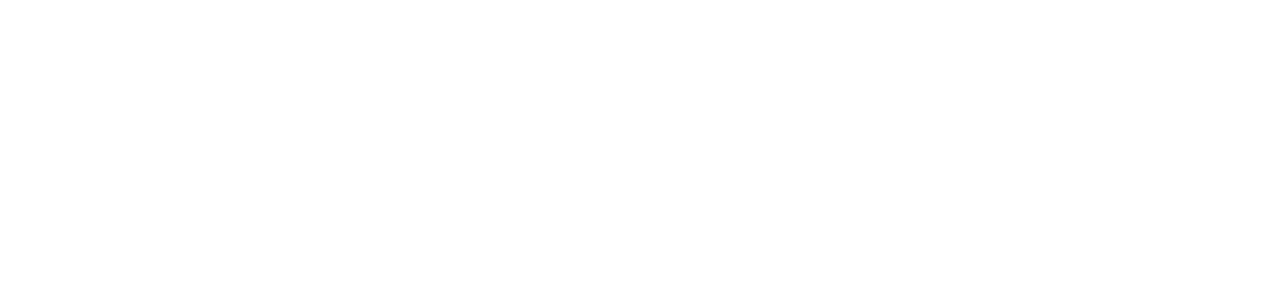
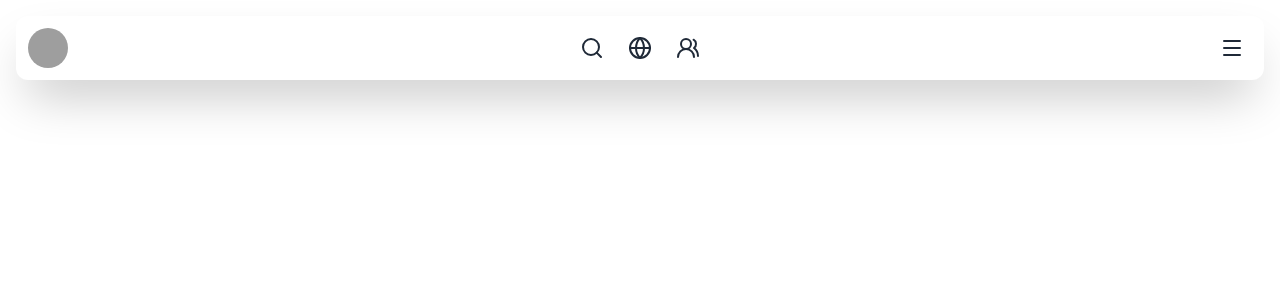
Before and after one commit to vrc-hub/vrc-hub, a SvelteKit app: page / in a window 1280 px wide. Shown: the top 300 px of the page. Built offline with nearby package versions, Linux system fonts and the light colour scheme; grey boxes are pictures that could not be loaded.

Commit message:
feat: added daisyui and bootstrap navbar

```diff
--- a/package.json
+++ b/package.json
@@ -22,6 +22,7 @@
 		"@typescript-eslint/eslint-plugin": "^6.0.0",
 		"@typescript-eslint/parser": "^6.0.0",
 		"autoprefixer": "^10.4.16",
+		"daisyui": "^3.9.2",
 		"eslint": "^8.28.0",
 		"eslint-config-prettier": "^8.5.0",
 		"eslint-plugin-svelte": "^2.30.0",
--- /dev/null
+++ b/src/lib/components/content/Avatar.svelte
@@ -0,0 +1,27 @@
+<script lang="ts">
+	export let src: string;
+	export let fallback = '?';
+
+	export let size = 'w-10';
+	export let rounded = 'rounded-full';
+
+	let failed = false;
+
+	$: initials = fallback.slice(0, 1);
+</script>
+
+{#if !failed}
+	<div class="avatar">
+		<div class="{size} {rounded}">
+			<img {src} alt={`${fallback}'s avatar`} on:error={() => (failed = true)} />
+		</div>
+	</div>
+{:else}
+	<div class="avatar placeholder">
+		<div class="{size} {rounded} text-neutral-content bg-neutral-focus">
+			<span class="text-xl">
+				{initials}
+			</span>
+		</div>
+	</div>
+{/if}
--- /dev/null
+++ b/src/lib/components/navigation/NavBar.svelte
@@ -0,0 +1,38 @@
+<script lang="ts">
+	import { Globe, Menu, Search, Users2 } from 'lucide-svelte';
+	import Avatar from '../content/Avatar.svelte';
+</script>
+
+<div class="p-4">
+	<div class="navbar bg-base-100 rounded-xl shadow-2xl">
+		<div class="navbar-start">
+			<button class="btn btn-ghost btn-circle">
+				<!-- TODO: Get avatar from user cache -->
+				<Avatar src="https://avatars.githubusercontent.com/u/17461028" fallback="bddvlpr" />
+			</button>
+		</div>
+		<div class="navbar-center">
+			<div class="tooltip tooltip-bottom" data-tip="Search">
+				<button class="btn btn-ghost btn-circle">
+					<Search />
+				</button>
+			</div>
+			<div class="tooltip tooltip-bottom" data-tip="Worlds">
+				<button class="btn btn-ghost btn-circle">
+					<Globe />
+				</button>
+			</div>
+
+			<div class="tooltip tooltip-bottom" data-tip="Friends">
+				<button class="btn btn-ghost btn-circle">
+					<Users2 />
+				</button>
+			</div>
+		</div>
+		<div class="navbar-end">
+			<button class="btn btn-ghost btn-circle">
+				<Menu />
+			</button>
+		</div>
+	</div>
+</div>
--- a/src/lib/index.ts
+++ /dev/null
@@ -1 +0,0 @@
-// place files you want to import through the `$lib` alias in this folder.
--- /dev/null
+++ b/src/routes/+layout.svelte
@@ -0,0 +1,7 @@
+<script lang="ts">
+	import NavBar from '$lib/components/navigation/NavBar.svelte';
+	import '../app.css';
+</script>
+
+<NavBar />
+<slot />
--- a/src/routes/layout.svelte
+++ /dev/null
@@ -1,5 +0,0 @@
-<script lang="ts">
-	import '../app.css';
-</script>
-
-<slot />
--- a/tailwind.config.ts
+++ b/tailwind.config.ts
@@ -1,9 +1,10 @@
 import type { Config } from 'tailwindcss'
+import daisyui from "daisyui";
 
 export default {
   content: ['./src/**/*.{html,js,ts,svelte}'],
   theme: {
     extend: {},
   },
-  plugins: [],
+  plugins: [daisyui],
 } satisfies Config
```
Also changed, not shown: 1 other file (tests, documents, lock files or other folders).
